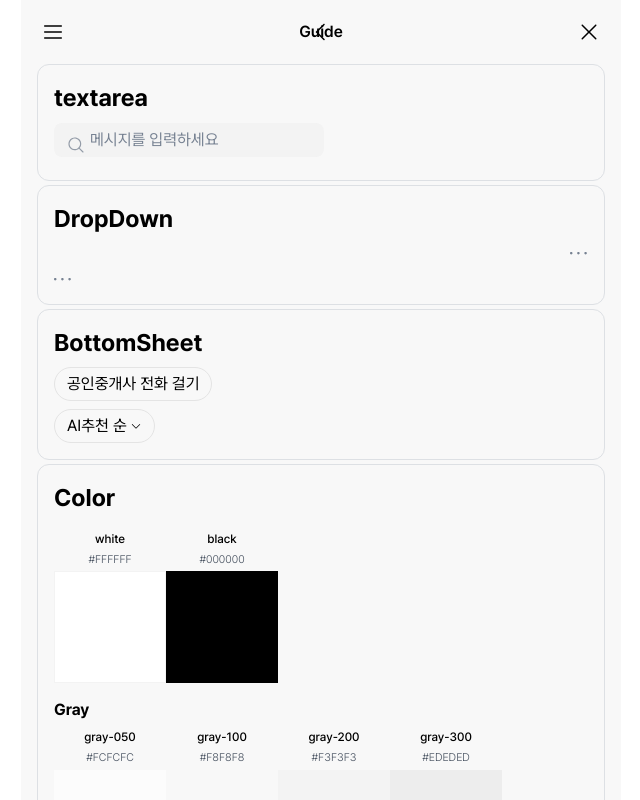
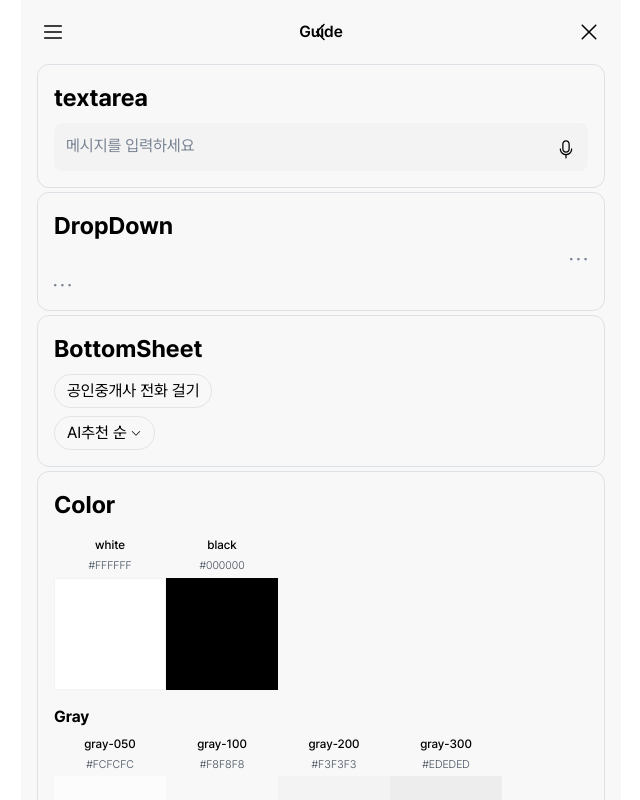
Before and after one commit to FC-DEV3-Final-Project/zoop-frontend, a Next.js app: page /test in a window 1280 px wide. Shown: the top 800 px of the page, without its empty margins (319-959 px from the left). Built offline with nearby package versions, Linux system fonts and the light colour scheme.

Commit message:
design: 마크업 수정

```diff
--- a/src/components/ui/textarea.tsx
+++ b/src/components/ui/textarea.tsx
@@ -1,4 +1,4 @@
-import React, { useRef } from "react";
+import React, { useRef, useEffect } from "react";
 import { cn } from "@/lib/utils";
 
 interface AutoResizeTextareaProps extends React.TextareaHTMLAttributes<HTMLTextAreaElement> {
@@ -8,7 +8,7 @@ interface AutoResizeTextareaProps extends React.TextareaHTMLAttributes<HTMLTextA
   onSend: () => void;
 }
 
-export default function AutoResizeTextarea({
+export default function Ttextarea({
   placeholder,
   className,
   value,
@@ -18,9 +18,8 @@ export default function AutoResizeTextarea({
   const textareaRef = useRef<HTMLTextAreaElement>(null);
 
   const baseStyle = cn(
-    "w-[270px] max-h-[160px] rounded-lg bg-gray-200 pl-9 pr-3 py-[6px]",
-    "placeholder-gray-800",
-    "text-subtitle3 resize-none overflow-y-auto",
+    "w-full resize-none bg-transparent",
+    "text-subtitle3 placeholder-gray-800",
     "focus-visible:outline-none focus-visible:ring-0",
     className,
   );
@@ -35,21 +34,23 @@ export default function AutoResizeTextarea({
   const handleInput = () => {
     const textarea = textareaRef.current;
     if (textarea) {
-      textarea.style.height = "auto"; // 높이 초기화
-      textarea.style.height = `${Math.min(textarea.scrollHeight, 160)}px`; // 최대 160px까지
+      textarea.style.height = "auto";
+      const newHeight = Math.min(textarea.scrollHeight, 160);
+      textarea.style.height = `${newHeight}px`;
+      textarea.style.overflowY = textarea.scrollHeight > 160 ? "auto" : "hidden";
     }
   };
 
+  useEffect(() => {
+    handleInput(); // 초기에도 높이 맞춰줌
+  }, [value]);
+
   return (
-    <div className="relative w-full">
-      <img
-        src="/icons/search.svg"
-        className="pointer-events-none absolute left-3 top-3 h-5 w-5"
-        alt="검색 아이콘"
-      />
+    <div className="flex w-full items-start gap-2 rounded-lg bg-gray-200 p-3">
       <textarea
         ref={textareaRef}
         className={baseStyle}
+        style={{ height: "auto", maxHeight: "160px", overflowY: "auto" }}
         placeholder={placeholder}
         value={value}
         onChange={(e) => {
@@ -60,6 +61,16 @@ export default function AutoResizeTextarea({
         onInput={handleInput}
         rows={1}
       />
+      <button
+        className="flex-shrink-0"
+        onClick={value.length === 0 ? () => alert("음성 입력 버튼") : undefined}
+      >
+        <img
+          src="/icons/unmute.svg"
+          className={cn("mt-1 h-5 w-5", value.length > 0 && "invisible")}
+          alt="음성 입력 아이콘"
+        />
+      </button>
     </div>
   );
 }
```
